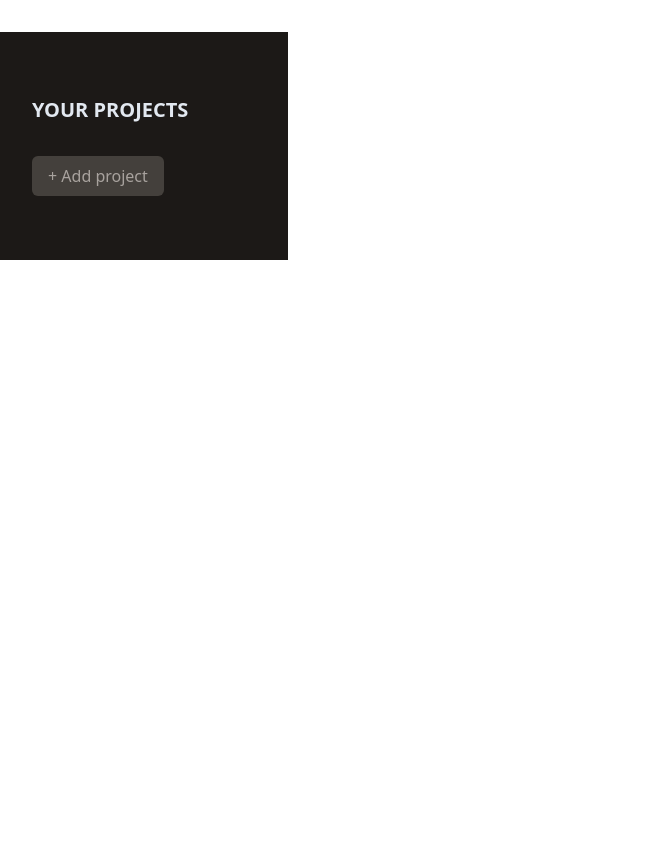
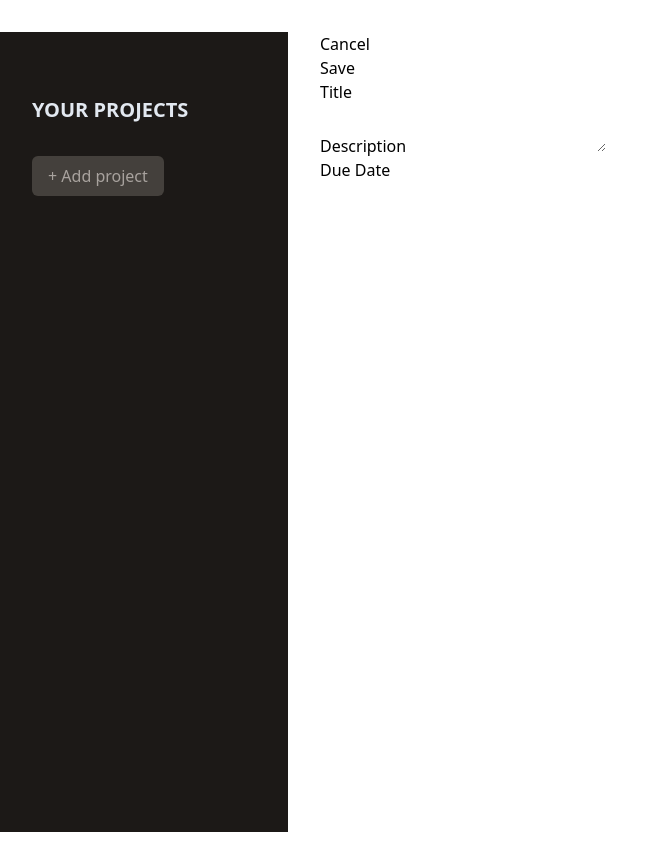
Before and after one commit to NirajMourya/ProjectPilot, a React (Create React App) app in the folder projectpilot/: page / in a window 1280 px wide. Shown: the whole page, without its empty margins (0-668 px from the left). Built offline with nearby package versions, Linux system fonts and the light colour scheme.

Commit message:
Added New project and input cmp

```diff
--- a/projectpilot/src/App.js
+++ b/projectpilot/src/App.js
@@ -1,9 +1,11 @@
+import NewProject from "./components/NewProject";
 import ProjectSidebar from "./components/ProjectSidebar";
 
 function App() {
   return (
-    <main className="h-screen my-8">
+    <main className="h-screen my-8 flex gap-8">
        <ProjectSidebar/>
+       <NewProject/>
     </main>
   );
 }
--- /dev/null
+++ b/projectpilot/src/components/Input.jsx
@@ -0,0 +1,7 @@
+export default function Input({label,textArea,...props})
+{
+    return <p>
+        <label>{label}</label>
+        {textArea ? <textArea {...props}/> :<input props/>}
+    </p>
+}
--- /dev/null
+++ b/projectpilot/src/components/NewProject.jsx
@@ -0,0 +1,15 @@
+import Input from "./Input";
+
+export default function NewProject(){
+    return (<div>
+         <menu>
+            <li><button>Cancel</button></li>
+            <li><button>Save</button></li>
+         </menu>
+         <div>
+            <Input label='Title' />
+            <Input label='Description' textArea/>
+            <Input label='Due Date'/>
+         </div>
+    </div>);
+}
```
